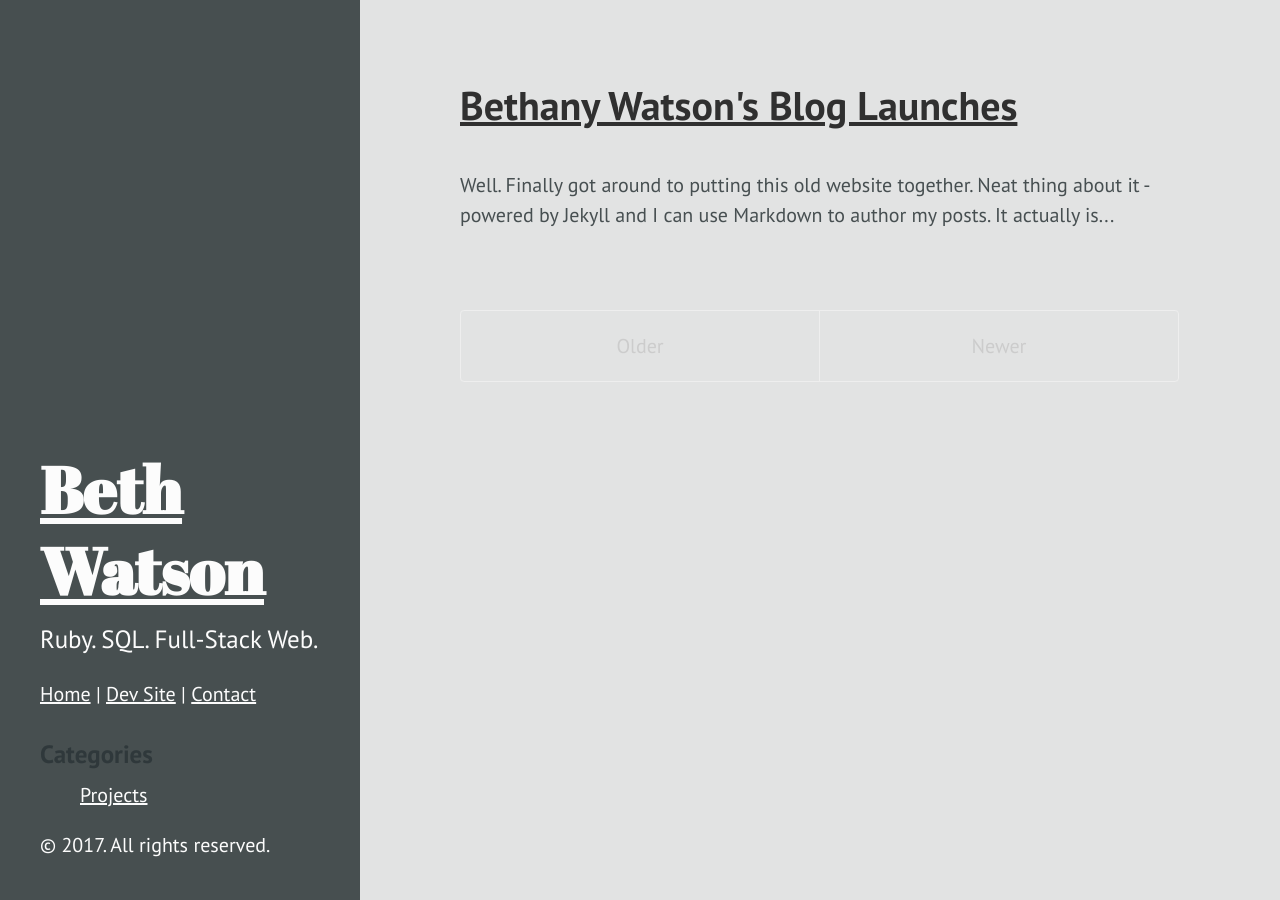
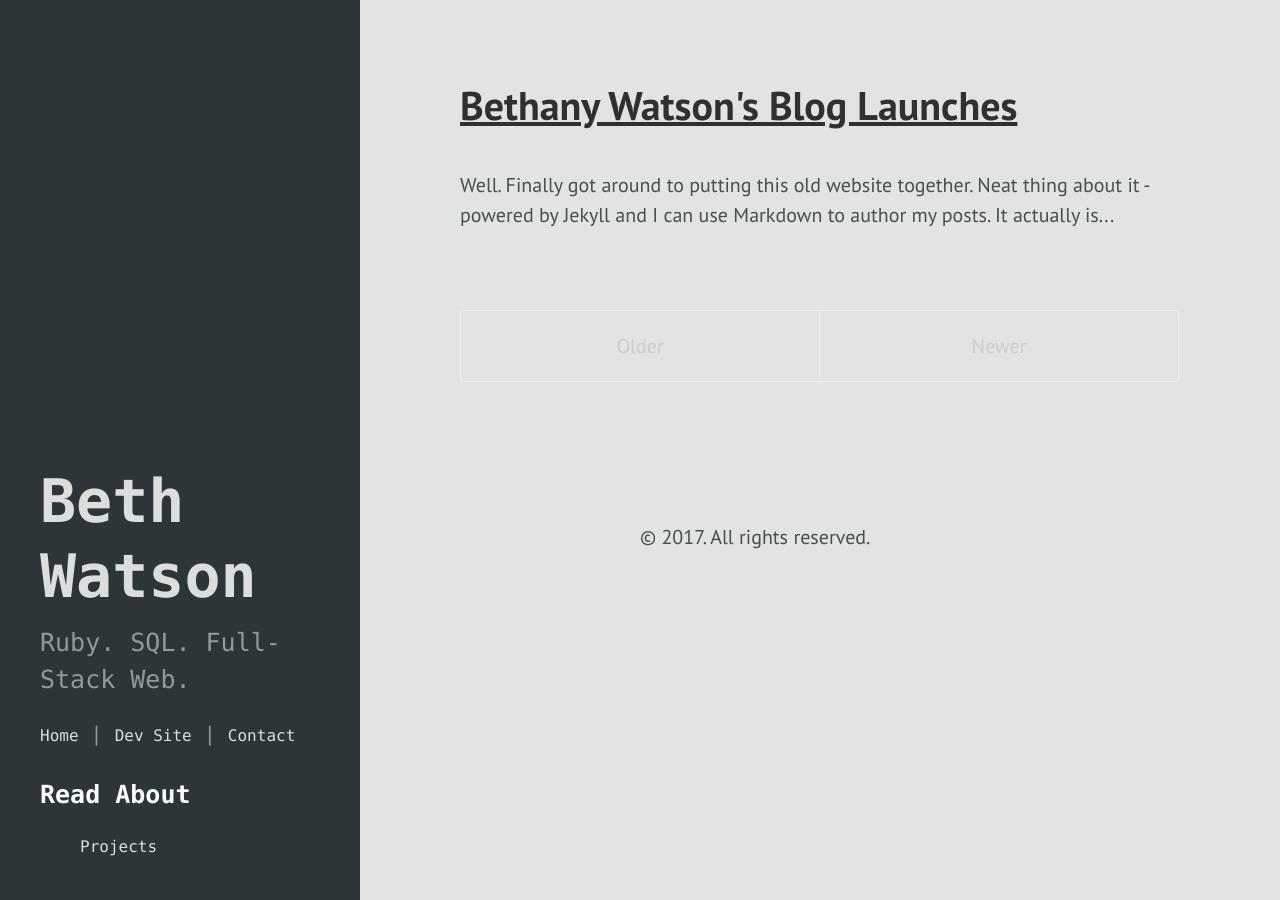
Before and after one commit to bethanyvwatson/bethanyvwatson.github.io, a Jekyll site: the page built from index.html, in a window 1280 px wide. Built offline with Jekyll 4.4.1, drawn with Linux system fonts in a browser that asks for light colours; the list of posts is cut into pages by our own code.

Commit message:
Styling tweaks.

```diff
--- a/_includes/sidebar.html
+++ b/_includes/sidebar.html
@@ -9,18 +9,19 @@
       <p class="lead">{{ site.description }}</p>
     </div>
     <nav class="sidebar-nav">
-      <a href="/">Home</a>
+      <a href="/" class="sidebar-nav-item">Home</a>
       |
-      <a href="{{ author.url }}">Dev Site</a>
+      <a href="{{ site.author.url }}" class="sidebar-nav-item" target="_blank">Dev Site</a>
       |
-      <a href="{{ author.url }}/contact">Contact</a>
-      <h3>Categories</h3>
-      <ul>
-      {% for category in site.categories %}
-        <a href="/category/{{ category[0] }}/" class="">{{ category[0] | capitalize }}</a><br />
-      {% endfor %}
-      </ul>
+      <a href="{{ site.author.url }}/contact" class="sidebar-nav-item" target="_blank">Contact</a>
+      <div class="categories">
+        <h3>Read About</h3>
+        <ul>
+        {% for category in site.categories %}
+          <a href="/category/{{ category[0] }}/" class="sidebar-nav-item">{{ category[0] | capitalize }}</a><br />
+        {% endfor %}
+        </ul>
+      </div>
     </nav>
-    <p>&copy; {{ site.time | date: '%Y' }}. All rights reserved.</p>
   </div>
 </div>
--- a/_layouts/default.html
+++ b/_layouts/default.html
@@ -10,6 +10,6 @@
     <div class="content container">
       {{ content }}
     </div>
-
+    <div style="position: absolute; left: 50%;">&copy; {{ site.time | date: '%Y' }}. All rights reserved.</div>
   </body>
 </html>
--- a/public/css/hyde.css
+++ b/public/css/hyde.css
@@ -56,8 +56,9 @@ html {
 .sidebar {
   text-align: center;
   padding: 2rem 1rem;
-  color: rgba(252,252,252,1);
-  background-color: rgba(44, 53, 55, .85);
+  color: rgba(252,252,252, .5);
+  background-color: rgba(44, 53, 55, 1);
+  font-family: Consolas,Monaco,Lucida Console,Liberation Mono,DejaVu Sans Mono,Bitstream Vera Sans Mono,Courier New;
 }
 @media (min-width: 48em) {
   .sidebar {
@@ -70,34 +71,46 @@ html {
   }
 }
 
+@media (max-width: 48em) {
+  .categories {
+    display: none;
+  }
+}
+
+
 /* Sidebar links */
 .sidebar a {
-  color:rgba(252,252,252,1);
+  color: rgba(252,252,252, .85);
+  text-decoration: none;
 }
 
 /* About section */
 .sidebar-about h1 {
-  color: rgba(252,252,252,1);
+  color: rgba(252,252,252, .5);
+  font-weight: bold;
   margin-top: 0;
-  font-family: "Abril Fatface", serif;
-  font-size: 3.25rem;
+  font-size: 3rem;
 }
 
 /* Sidebar nav */
 .sidebar-nav {
   margin-bottom: 1rem;
 }
-.sidebar-nav-item {
-  display: block;
-  line-height: 1.75;
+
+.sidebar-nav h3 {
+  color: rgba(252,252,252,1);
+  margin-bottom: 1rem;
 }
 a.sidebar-nav-item:hover,
 a.sidebar-nav-item:focus {
   text-decoration: underline;
-  color: rgba(33,165,195, 1);
+  color: rgba(252,252,252,1);
 }
 .sidebar-nav-item.active {
   font-weight: bold;
+}
+a.sidebar-nav-item {
+  font-size: .8rem;
 }
 
 /* Sticky sidebar
```
